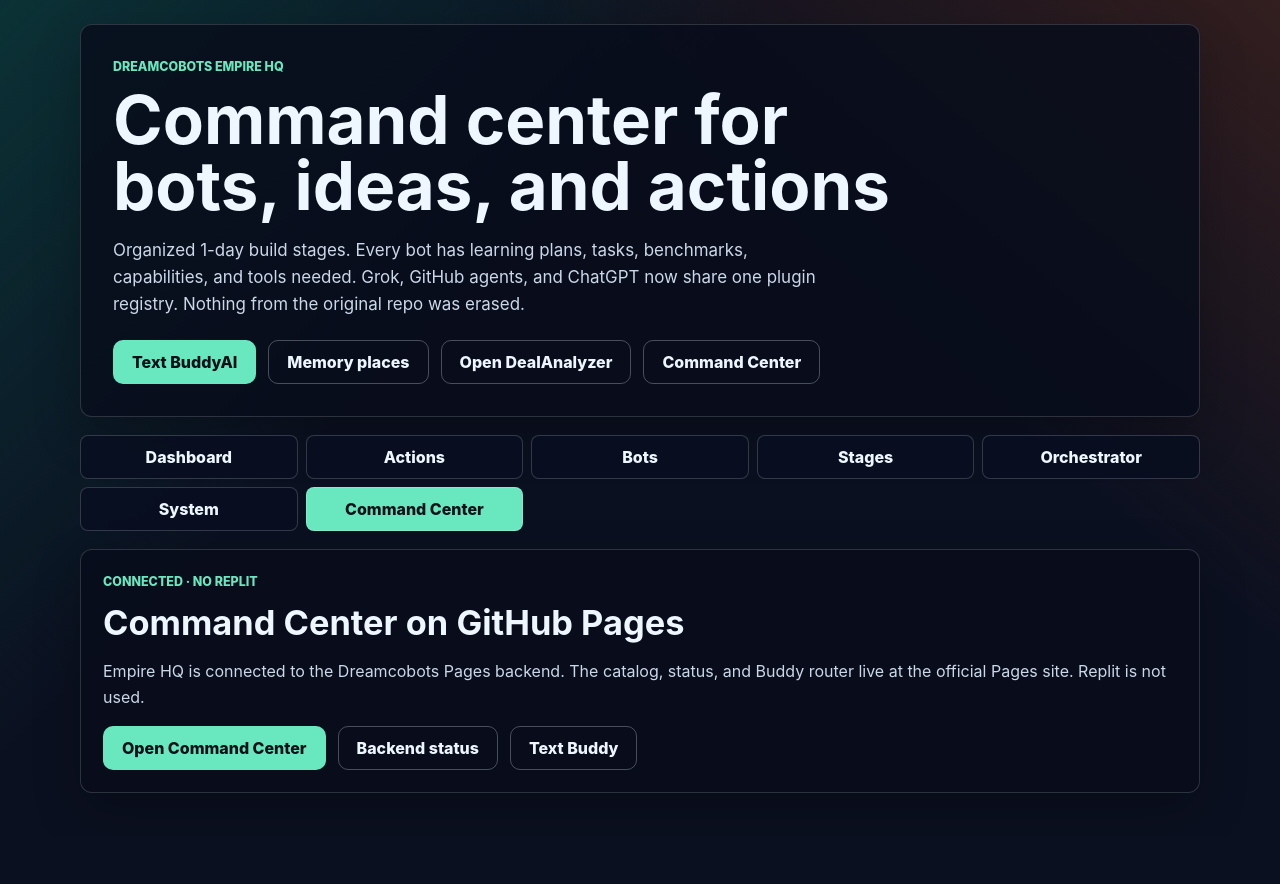
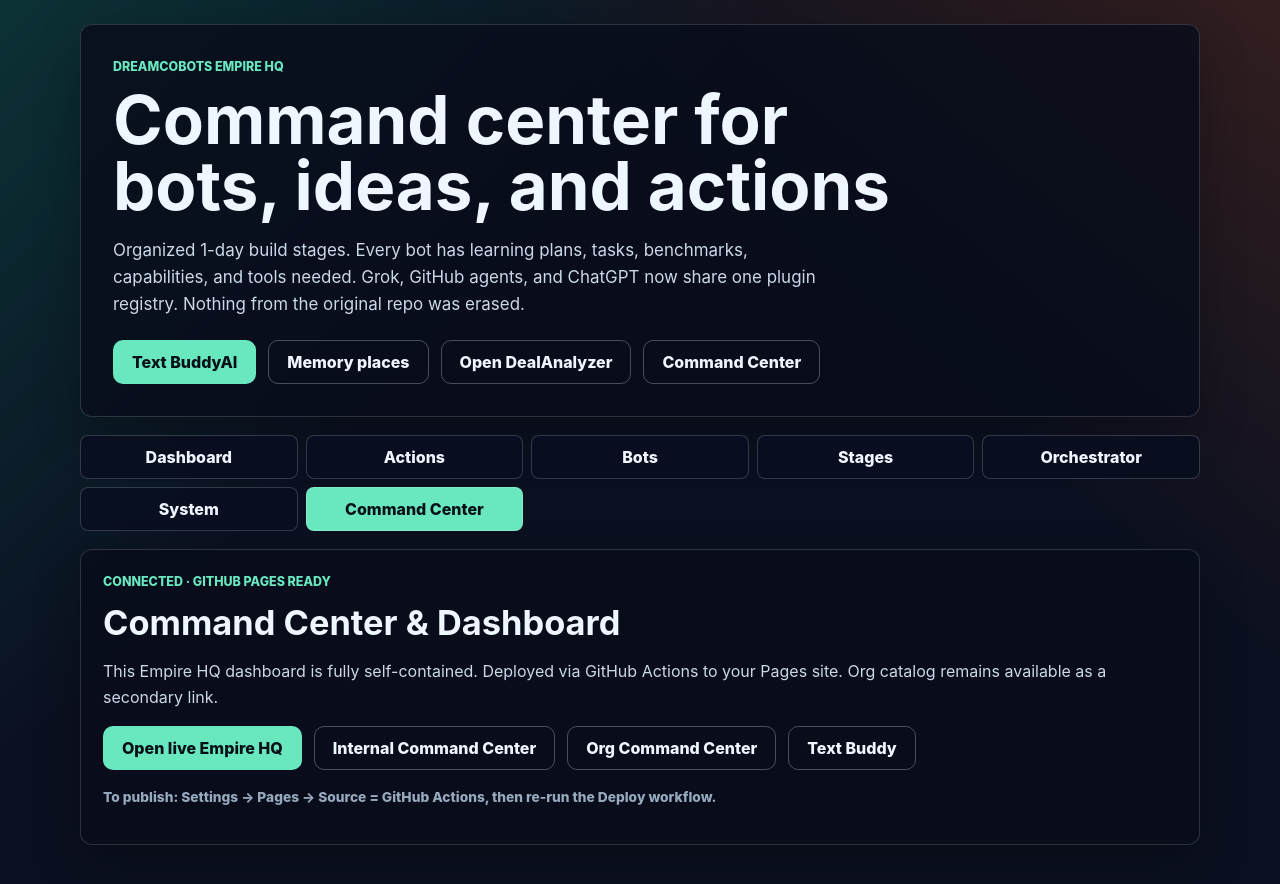
Before and after one commit to ireanjordan24/Dreamcobots-Grok-Revolutionary, a React (Vite) app: page /#/ in a window 1280 px wide. Both pictures are taken after a click on the button "Command Center". Shown: the top 884 px of the page. Before the commit the page ends 835 px from the top, so only its background shows below. Built offline with nearby package versions, Linux system fonts and the light colour scheme; the HTML template or start-up script is replaced by a standard one.

Commit message:
Update Command Center tab to point to own Pages site and internal route

```diff
--- a/src/components/EmpireHQ.tsx
+++ b/src/components/EmpireHQ.tsx
@@ -15,6 +15,9 @@
   { id: 'system', label: 'System' },
   { id: 'command', label: 'Command Center' },
 ];
+
+const OWN_PAGES = 'https://ireanjordan24.github.io/Dreamcobots-Grok-Revolutionary';
+const ORG_PAGES = 'https://dreamco-technologies.github.io/Dreamcobots';
 
 const EmpireHQ: React.FC = () => {
   const [activeTab, setActiveTab] = useState<TabId>('dashboard');
@@ -246,24 +249,29 @@
         </section>
       )}
 
-
       {activeTab === 'command' && (
         <section className="contentPanel">
-          <p className="eyebrow">Connected · no Replit</p>
-          <h2>Command Center on GitHub Pages</h2>
+          <p className="eyebrow">Connected · GitHub Pages ready</p>
+          <h2>Command Center & Dashboard</h2>
           <p>
-            Empire HQ is connected to the Dreamcobots Pages backend. The catalog,
-            status, and Buddy router live at the official Pages site. Replit is not used.
+            This Empire HQ dashboard is fully self-contained. Deployed via GitHub Actions to your Pages site.
+            Org catalog remains available as a secondary link.
           </p>
           <div className="heroActions" style={{ marginTop: 16 }}>
-            <a className="primaryBtn" href="https://dreamco-technologies.github.io/Dreamcobots/command-center.html" target="_blank" rel="noreferrer">
-              Open Command Center
+            <a className="primaryBtn" href={OWN_PAGES} target="_blank" rel="noreferrer">
+              Open live Empire HQ
             </a>
-            <a className="secondaryBtn" href="https://dreamco-technologies.github.io/Dreamcobots/backend-status.json" target="_blank" rel="noreferrer">
-              Backend status
+            <Link to="/command-center" className="secondaryBtn">
+              Internal Command Center
+            </Link>
+            <a className="secondaryBtn" href={`${ORG_PAGES}/command-center.html`} target="_blank" rel="noreferrer">
+              Org Command Center
             </a>
             <Link to="/chat" className="secondaryBtn">Text Buddy</Link>
           </div>
+          <p className="cardMeta" style={{ marginTop: 16 }}>
+            To publish: Settings → Pages → Source = GitHub Actions, then re-run the Deploy workflow.
+          </p>
         </section>
       )}
 
```
